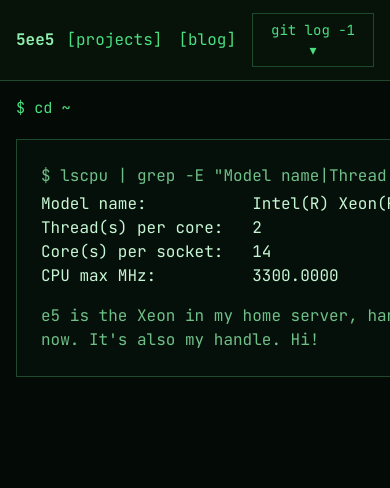
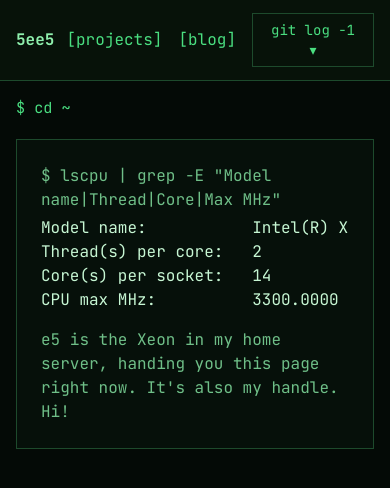
Before and after one commit to 5ee5/5ee5dev, a Next.js app: page /e5 in a window 390 px wide. Shown: the top 488 px of the page. Built offline with nearby package versions, Linux system fonts and the light colour scheme; no server answers.

Commit message:
Fix /e5 and blog posts overflowing on mobile

```diff
--- a/src/app/blog/[slug]/page.tsx
+++ b/src/app/blog/[slug]/page.tsx
@@ -48,7 +48,7 @@ export default async function PostPage({ params }: { params: Params }) {
           $ cd ..
         </Link>
 
-        <article className="card p-6">
+        <article className="card min-w-0 p-6">
           <p className="text-muted">$ cat ~/blog/{post.slug}.md</p>
           <h1 className="mt-2 mb-2 font-display text-[64px] leading-none text-accent-text [text-shadow:0_0_14px_rgb(74_222_128/0.4)]">
             {post.title}
--- a/src/components/TerminalJoke.tsx
+++ b/src/components/TerminalJoke.tsx
@@ -21,7 +21,9 @@ export default function TerminalJoke({
         <Link href="/" className="back-link">
           $ cd ~
         </Link>
-        <section className="card p-6">
+        {/* min-w-0: a grid item won't shrink below its content, so without it the
+            unwrapped lscpu lines would widen the whole page on a phone. */}
+        <section className="card min-w-0 p-6">
           <p className="text-muted">$ {command}</p>
           <p
             className={`mt-1 mb-4 ${preformatted ? "overflow-x-auto whitespace-pre" : ""}`}
```
